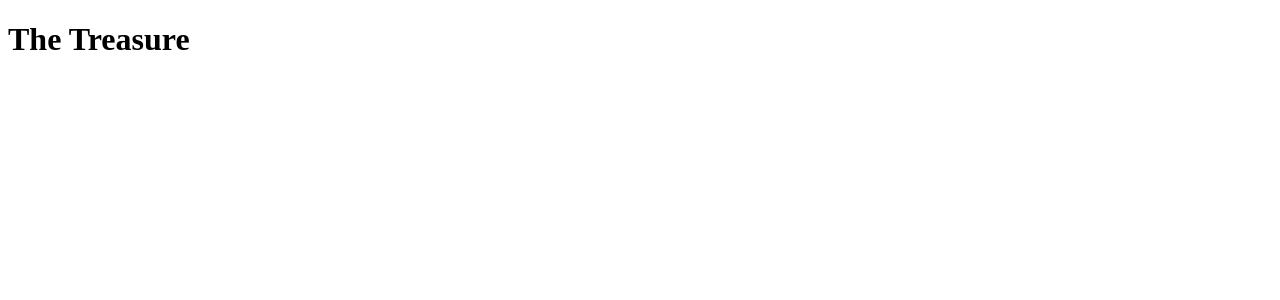
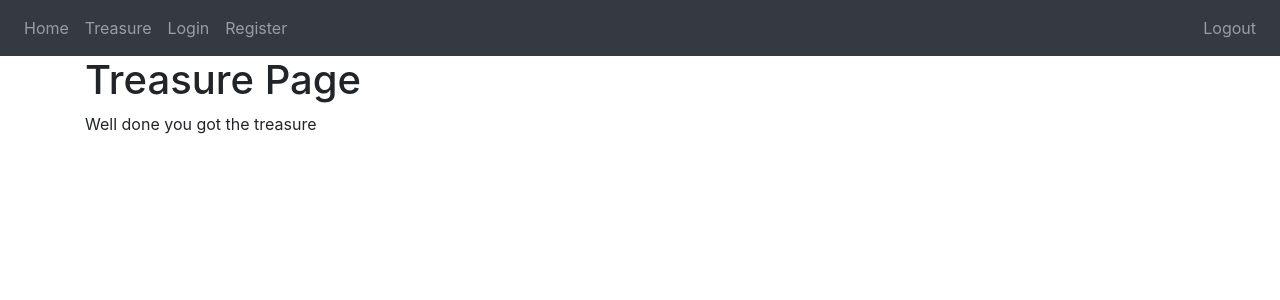
Before and after one commit to stefangouldson/django-user, a Django app: page /accounts/treasure/ in a window 1280 px wide. Shown: the top 300 px of the page. Run offline with Django 3.2, Linux system fonts and the light colour scheme; some libraries are stand-ins or nearby versions.

Commit message:
templates set up

```diff
--- /dev/null
+++ b/accounts/templates/base.html
@@ -0,0 +1,22 @@
+<!DOCTYPE html>
+<html lang="en">
+<head>
+    <meta charset="UTF-8">
+    <meta name="viewport" content="width=device-width, initial-scale=1.0">
+    <title>Document</title>
+    <link rel="stylesheet" href="https://stackpath.bootstrapcdn.com/bootstrap/4.4.1/css/bootstrap.min.css" integrity="sha384-Vkoo8x4CGsO3+Hhxv8T/Q5PaXtkKtu6ug5TOeNV6gBiFeWPGFN9MuhOf23Q9Ifjh" crossorigin="anonymous">
+</head>
+<body>
+{% include 'navbar.html' %}
+
+    <div class="container">
+      {% block body %}
+
+      {% endblock %}
+    </div>
+
+<script src="https://code.jquery.com/jquery-3.4.1.slim.min.js" integrity="sha384-J6qa4849blE2+poT4WnyKhv5vZF5SrPo0iEjwBvKU7imGFAV0wwj1yYfoRSJoZ+n" crossorigin="anonymous"></script>
+<script src="https://cdn.jsdelivr.net/npm/popper.js@1.16.0/dist/umd/popper.min.js" integrity="sha384-Q6E9RHvbIyZFJoft+2mJbHaEWldlvI9IOYy5n3zV9zzTtmI3UksdQRVvoxMfooAo" crossorigin="anonymous"></script>
+<script src="https://stackpath.bootstrapcdn.com/bootstrap/4.4.1/js/bootstrap.min.js" integrity="sha384-wfSDF2E50Y2D1uUdj0O3uMBJnjuUD4Ih7YwaYd1iqfktj0Uod8GCExl3Og8ifwB6" crossorigin="anonymous"></script>
+</body>
+</html>
--- /dev/null
+++ b/accounts/templates/navbar.html
@@ -0,0 +1,28 @@
+<nav class="navbar navbar-expand-lg navbar-dark bg-dark">
+    <button class="navbar-toggler" type="button" data-toggle="collapse" data-target="#navbarNav" aria-controls="navbarNav" aria-expanded="false" aria-label="Toggle navigation">
+      <span class="navbar-toggler-icon"></span>
+    </button>
+    <div class="collapse navbar-collapse" id="navbarNav">
+
+      <ul class="navbar-nav">
+        <li class="nav-item">
+          <a class="nav-link" href="{% url 'home' %}">Home </a>
+        </li>
+        <li class="nav-item">
+          <a class="nav-link" href="{% url 'treasure' %}">Treasure</a>
+        </li>
+        <li class="nav-item">
+          <a class="nav-link" href="#">Login</a>
+        </li>
+        <li class="nav-item">
+            <a class="nav-link" href="#">Register</a>
+          </li>
+      </ul>
+
+      <ul class="nav navbar-nav ml-auto">
+        <li class="nav-item">
+            <a class="nav-link" href="#">Logout</a>
+          </li>
+      </ul>
+    </div>
+  </nav>
--- a/accounts/templates/treasure.html
+++ b/accounts/templates/treasure.html
@@ -1,13 +1,8 @@
-<!DOCTYPE html>
-<html lang="en">
-<head>
-    <meta charset="UTF-8">
-    <meta name="viewport" content="width=device-width, initial-scale=1.0">
-    <title>Document</title>
-</head>
-<body>
+{% extends 'base.html' %}
 
-    <h1>The Treasure</h1>
+{% block body %}
 
-</body>
-</html>
+<h1>Treasure Page</h1>
+<p>Well done you got the treasure</p>
+
+{% endblock %}
```
Also changed, not shown: accounts/templates/index.html (+7 -11 lines).
